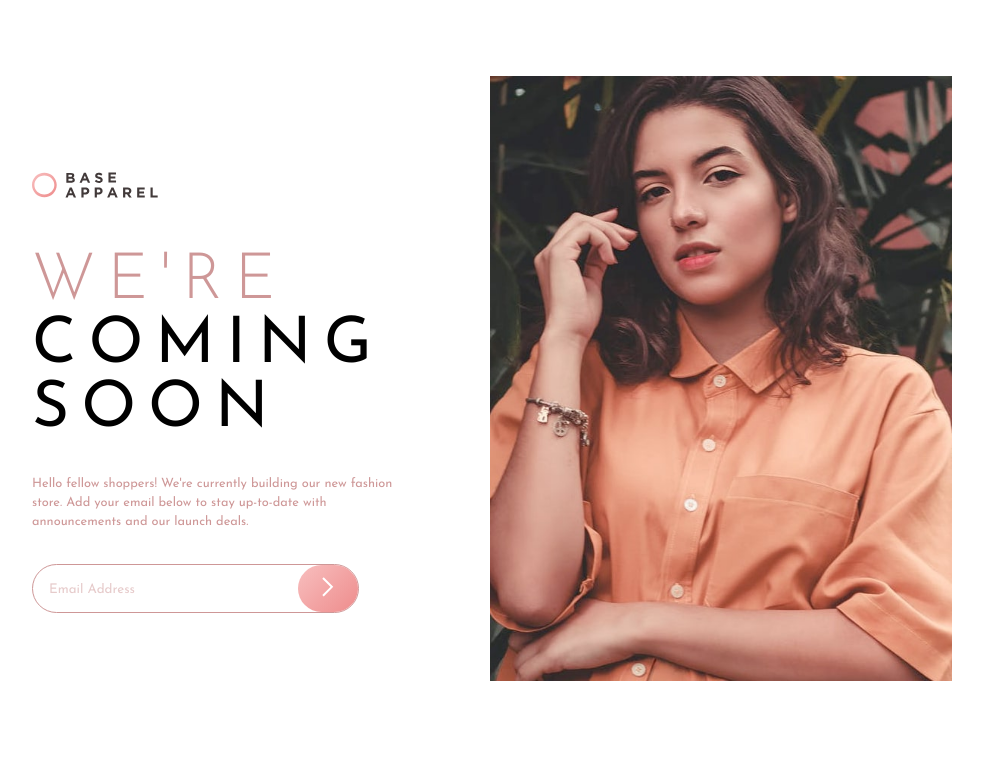
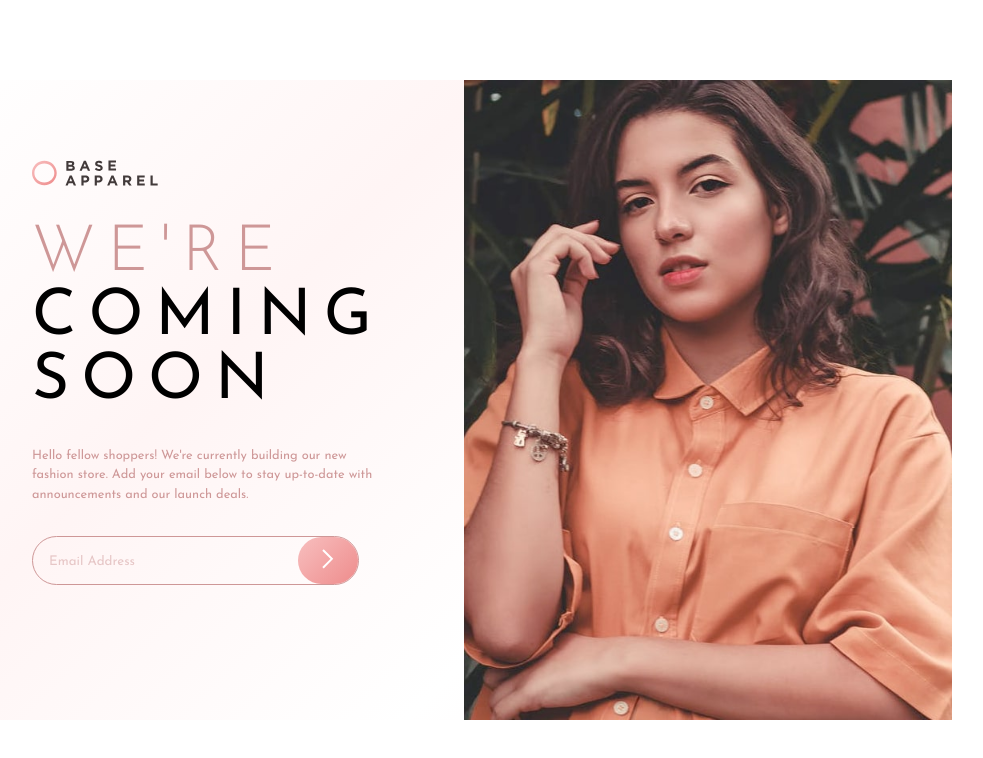
Before and after one commit to ioangheraszim/base-apparel, a plain HTML site: page index.html in a window 1280 px wide. Shown: the whole page, without its empty margins (188-1171 px from the left). Drawn offline with Linux system fonts and the light colour scheme.

Commit message:
finished project will add some testing a bit later

```diff
--- a/styles.css
+++ b/styles.css
@@ -36,6 +36,11 @@ body {
     margin: 0 auto;
 }
 
+.section__container {
+  background-image: linear-gradient(135deg, var(--first-gradient-col1), var(--first-gradient-col2), var(--first-gradient-col1), var(--first-gradient-col2));
+  background-size: contain;
+}
+
 .section__desktop-image {
     display: none;
 }
@@ -50,7 +55,7 @@ body {
 
 .container__logo-image {
     max-width: 80%;
-    padding: 1rem 0;
+    padding: 2rem 2rem;
 }
 
 .container__hero-image {
@@ -122,6 +127,10 @@ body {
     opacity: .5;
 }
 
+.section__submit-button:hover {
+  box-shadow: 0px 0px 20px 0px rgba(0,0,0,0.4);
+}
+
 .section__submit-button--arrow {
     width: 100%;
 }
@@ -152,15 +161,19 @@ body {
     transition: 350ms ease-in-out;
   }
 
+  .container__logo-image  {
+    padding: 0;
+  }
   .section__container {
     display: flex;
   }
 
   .container__content {
     margin: 5rem;
-    width: 500px;
+    width: 400px;
     justify-content: start;
     align-items: start;
+    padding: 0;
   }
 
   .section__desktop-image {
```
Also changed, not shown: screenshots/desktop.png (added), screenshots/mobile.png (added), 3 other files.
